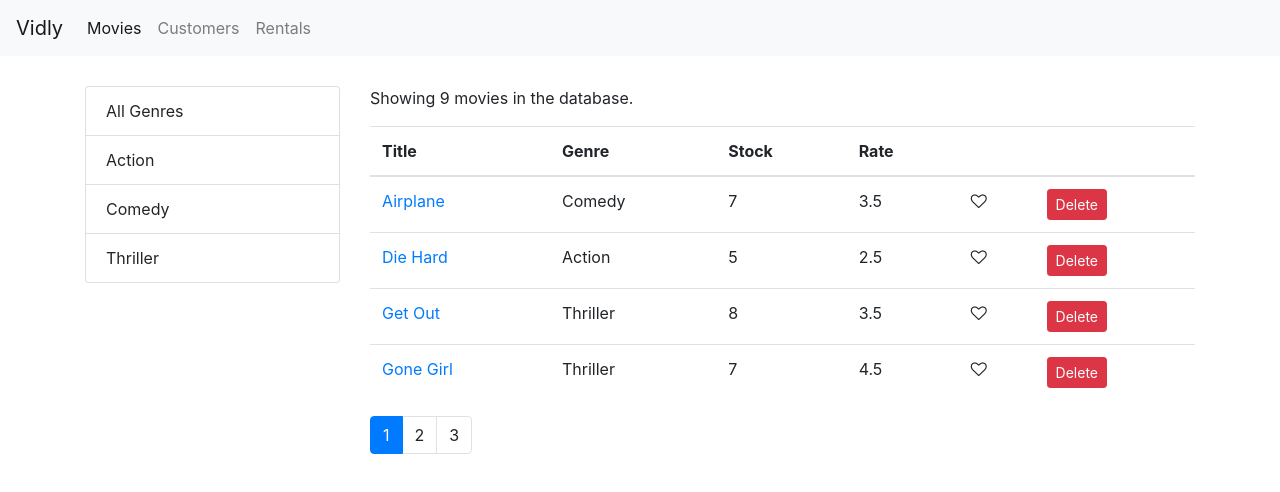
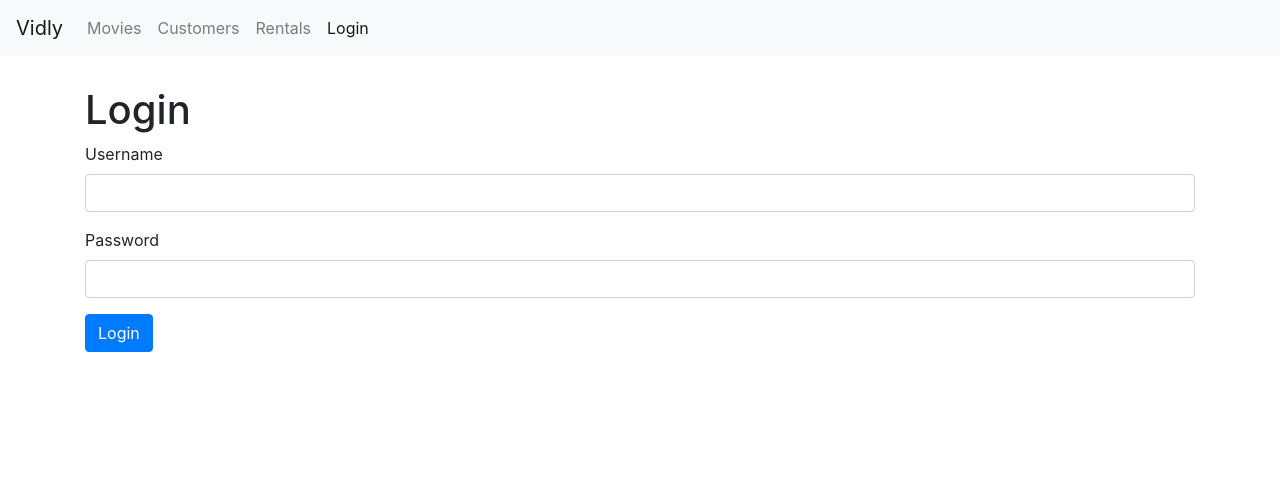
Before and after one commit to YadavBhargav/Bhargav-Yadav, a React (Create React App) app in the folder ReactJs/vidly/: page /login in a window 1280 px wide. Before the commit this address led to /movies. Shown: the top 492 px of the page. Built offline with nearby package versions, Linux system fonts and the light colour scheme.

Commit message:
I have complated Extracting a Reusable Input part of Forms (ReactJs)

```diff
--- a/ReactJs/vidly/src/App.js
+++ b/ReactJs/vidly/src/App.js
@@ -7,6 +7,7 @@
 import NavBar from "./components/navBar";
 import "./App.css";
 import MovieForm from "./components/movieForm";
+import LoginForm from './components/loginForm';
 
 class App extends Component {
   render() {
@@ -15,6 +16,7 @@
         <NavBar />
         <main className="container">
           <Switch>
+          <Route path="/login" component={LoginForm} />
             <Route path="/movies/:id" component={MovieForm} />
             <Route path="/movies" component={Movies}></Route>
             <Route path="/customers" component={Customers}></Route>
--- /dev/null
+++ b/ReactJs/vidly/src/components/common/input.jsx
@@ -0,0 +1,19 @@
+import React from "react";
+
+const Input = ({ name, label, value, onChange }) => {
+  return (
+    <div className="form-group">
+      <label htmlFor={name}>{ label }</label>
+      <input
+        value={value}
+        onChange={onChange}
+        id={name}
+        name={name}
+        type="text"
+        className="form-control"
+      />
+    </div>
+  );
+};
+
+export default Input;
--- /dev/null
+++ b/ReactJs/vidly/src/components/loginForm.jsx
@@ -0,0 +1,45 @@
+import React, { Component } from "react";
+import Input from "./common/input";
+class LoginForm extends Component {
+  state = {
+    account: { username: "", password: "" },
+  };
+
+  handleSubmit = (e) => {
+    e.preventDefault();
+    //call the server
+    console.log("Submitted");
+  };
+
+  handleChange = ({ currentTarget: input }) => {
+    const account = { ...this.state.account };
+    account[input.name] = input.value;
+    this.setState({ account });
+  };
+
+  render() {
+    const account = this.state;
+    return (
+      <div>
+        <h1>Login</h1>
+        <form onSubmit={this.handleSubmit}>
+          <Input
+            name="username"
+            value={account.username}
+            label="Username"
+            onChange={this.handleChange}
+          />
+          <Input
+            name="password"
+            value={account.password}
+            label="Password"
+            onChange={this.handleChange}
+          />
+          <button className="btn btn-primary">Login</button>
+        </form>
+      </div>
+    );
+  }
+}
+
+export default LoginForm;
--- a/ReactJs/vidly/src/components/navBar.jsx
+++ b/ReactJs/vidly/src/components/navBar.jsx
@@ -29,6 +29,9 @@
           <NavLink className="nav-item nav-link" to="/rentals">
             Rentals
          </NavLink>
+         <NavLink className="nav-item nav-link" to="/login">
+            Login
+         </NavLink>
         </div>
       </div>
     </nav>
```
